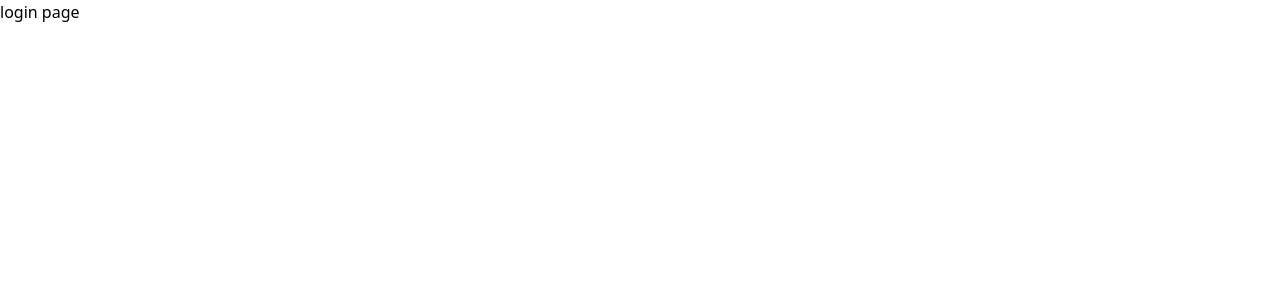
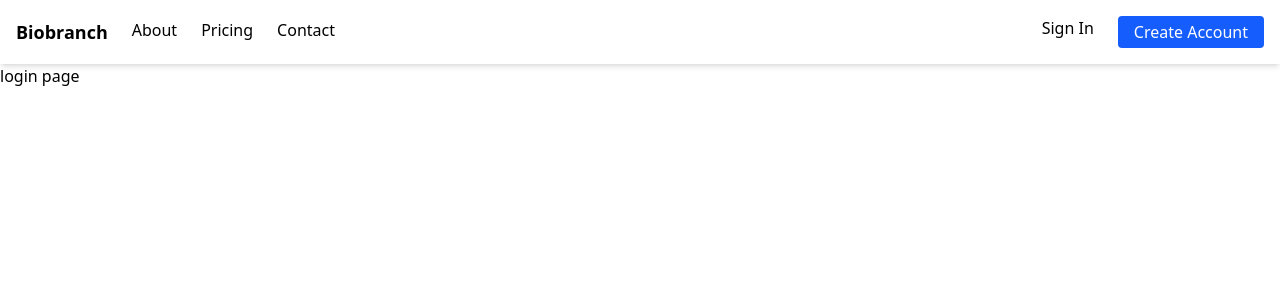
Before and after one commit to Shubhamsharma2002/BioBranch, a Next.js app: page /login in a window 1280 px wide. Shown: the top 300 px of the page. Built offline with nearby package versions, Linux system fonts and the light colour scheme.

Commit message:
code setup

```diff
--- a/src/app/layout.jsx
+++ b/src/app/layout.jsx
@@ -23,7 +23,7 @@ export default function RootLayout({ children }) {
       <body
         className={`${geistSans.variable} ${geistMono.variable} antialiased`}
       >
-
+          <Header/>
         {children}
       </body>
     </html>
--- a/src/app/page.jsx
+++ b/src/app/page.jsx
@@ -4,7 +4,7 @@ import Header from "@/components/Header";
 export default function Home() {
   return (
       <main>
-        <Header/>
+
         <section className="p-6 pt-32 max-w-4xl mx-auto">
            <div className="max-w-md mb-8">
                   <h1 className="text-6xl font-bold">Your one Link <br/> for everything</h1>
--- a/src/components/Header.jsx
+++ b/src/components/Header.jsx
@@ -21,7 +21,7 @@ export default function Header() {
 
       {/* Right links */}
       <div className="flex flex-col md:flex-row gap-2 md:gap-6">
-        <Link href="/" className="hover:text-blue-600">
+        <Link href="/login" className="hover:text-blue-600">
           Sign In
         </Link>
         <Link
```
